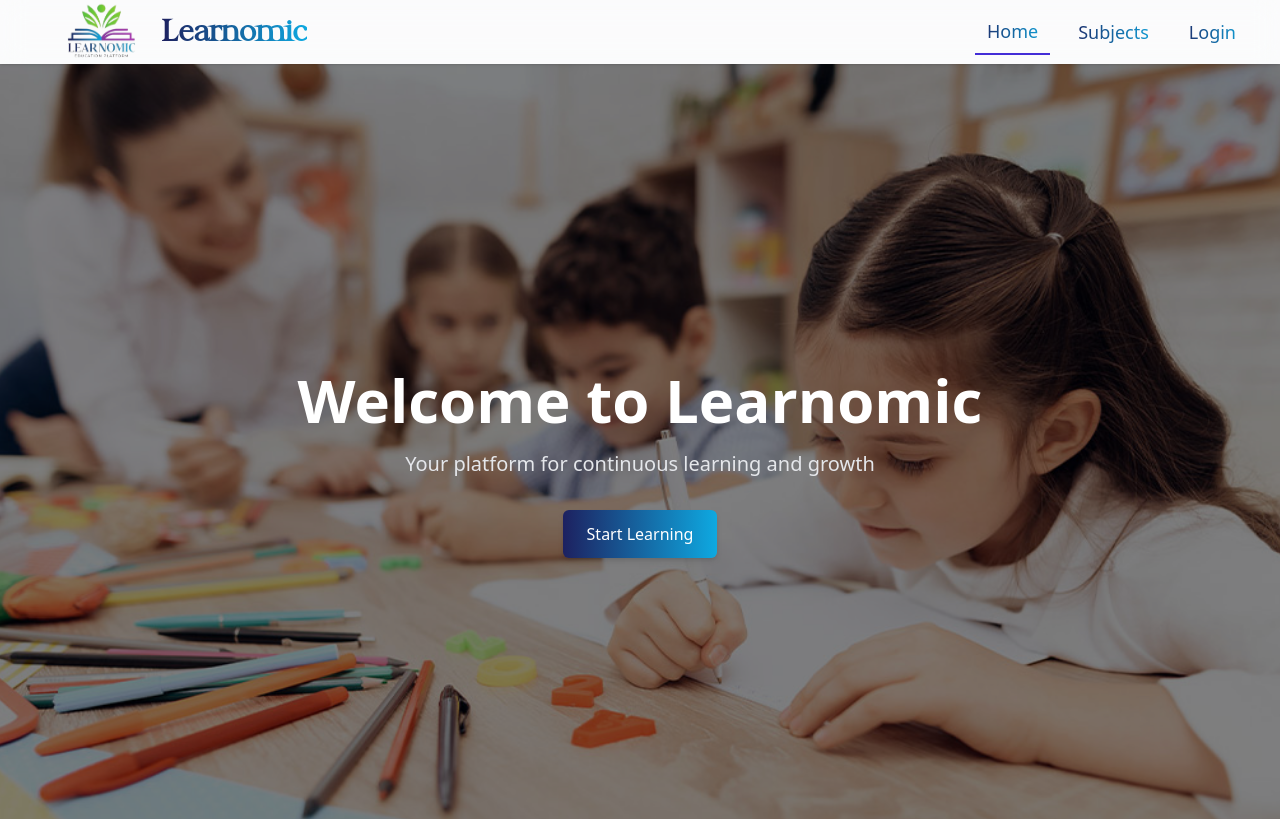
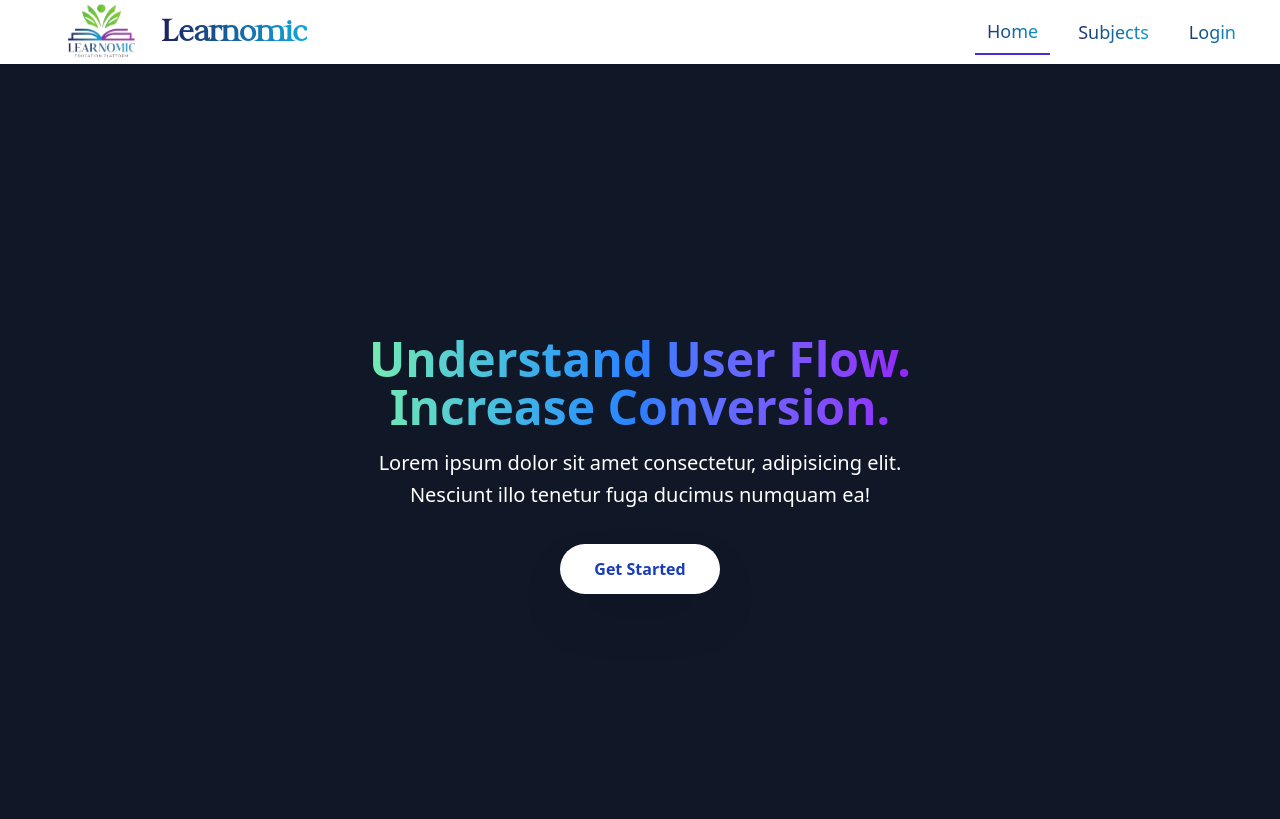
Before and after one commit to Learnomic/Vercel-frontend, a React (Vite) app: page / in a window 1280 px wide. Shown: the top 819 px of the page. Built offline with nearby package versions, Linux system fonts and the light colour scheme; what tailwindcss-animated would draw is missing.

Commit message:
hero section changed

```diff
--- a/src/App.tsx
+++ b/src/App.tsx
@@ -76,9 +76,7 @@ function App() {
             </ProtectedRoute>
           } />
           <Route path="/board-selection" element={
-            <ProtectedRoute>
               <BoardSelection />
-            </ProtectedRoute>
           } />
           <Route path="/watch" element={
             <ProtectedRoute>
--- a/src/components/Navbar.tsx
+++ b/src/components/Navbar.tsx
@@ -103,7 +103,7 @@ const Navbar: React.FC = () => {
   };
 
   return (
-    <header className="bg-transparent backdrop-blur-md bg-white/30 shadow-sm sticky top-0 z-50">
+    <header className="  bg-white shadow-sm sticky top-0 z-50">
       <div className="w-full mx-auto pr-3 sm:px-6 lg:px-8">
         <div className="flex justify-between h-16 items-center">
           <div className="flex-shrink-0 flex items-center">
--- a/src/pages/Home.tsx
+++ b/src/pages/Home.tsx
@@ -21,7 +21,7 @@ const Home: React.FC = () => {
 
   return (
     <div className="space-y-8 sm:space-y-12 animate-fade-down animate-once animate-duration-1000">
-      <section
+      {/* <section
         className="min-h-[100vh] sm:min-h-[80vh] sm:h-screen py-8 sm:py-10 bg-cover bg-center relative flex items-center justify-center text-center"
         style={{
           backgroundImage: `url(${backgroundImage})`,
@@ -45,15 +45,47 @@ const Home: React.FC = () => {
             >
               Start Learning
             </Link>
-            {/* <Link
-              to="/signup"
-              className="bg-white text-indigo-600 px-4 sm:px-6 py-2 sm:py-3 text-sm sm:text-base font-medium rounded-md shadow-md hover:shadow-lg hover:bg-gray-50 transition-all duration-300"
-            >
-              Sign Up Now
-            </Link> */}
+
           </div>
         </div>
-      </section>
+      </section> */}
+      <section className="bg-gray-900 text-white"
+        >
+  <div className="mx-auto max-w-screen-xl px-4 py-32 lg:flex lg:h-screen lg:items-center">
+    <div className="mx-auto max-w-3xl text-center">
+      <h1
+        className="bg-gradient-to-r from-green-300 via-blue-500 to-purple-600 bg-clip-text text-3xl font-extrabold text-transparent sm:text-5xl"
+      >
+        Understand User Flow.
+
+        <span className="sm:block"> Increase Conversion. </span>
+      </h1>
+
+      <p className="mx-auto mt-4 max-w-xl sm:text-xl/relaxed">
+        Lorem ipsum dolor sit amet consectetur, adipisicing elit. Nesciunt illo tenetur fuga ducimus
+        numquam ea!
+      </p>
+
+      <div className="mt-8 flex flex-wrap justify-center gap-4">
+        {/* <a
+          className="block w-full rounded-sm border border-blue-600 bg-blue-600 px-12 py-3 text-sm font-medium text-white hover:bg-transparent hover:text-white focus:ring-3 focus:outline-hidden sm:w-auto"
+          href="#"
+        >
+          Get Started
+        </a> */}
+        <button className="relative flex h-[50px] w-40 items-center justify-center overflow-hidden bg-white text-blue-800 font-bold  hover:text-white shadow-2xl transition-all before:absolute before:h-0 before:w-0 rounded-full before:rounded-full before:bg-blue-600 before:duration-700 before:ease-out hover:shadow-blue-600 hover:before:h-56 hover:before:w-56">
+                                <span className=" z-10"> Get Started</span>
+                            </button>
+        {/* <a
+          className="block w-full rounded-sm border border-blue-600 px-12 py-3 text-sm font-medium text-white hover:bg-blue-600 focus:ring-3 focus:outline-hidden sm:w-auto"
+          href="#"
+        >
+          Learn More
+        </a> */}
+      </div>
+    </div>
+  </div>
+</section>
 
       <section className="py-8 sm:py-12 bg-white">
         <div className="max-w-7xl mx-auto px-4 sm:px-6 lg:px-8">
--- a/src/pages/Login.tsx
+++ b/src/pages/Login.tsx
@@ -168,7 +168,7 @@ const Login: React.FC = () => {
                     value={formData.email}
                     onChange={handleChange}
                     disabled={isLoading}
-                    className="block w-full appearance-none rounded-md border border-gray-300 px-3 py-2 placeholder-gray-400 text-gray-900 shadow-[0_4px_20px_rgba(0,0,0,0.15)] focus:border-[#0EA9E1] focus:outline-none focus:ring-1 focus:ring-[#0EA9E1] sm:text-sm"
+                    className="block w-full appearance-none rounded-md border border-gray-300 px-3 py-2 placeholder-gray-400 text-gray-900  focus:border-[#0EA9E1] focus:outline-none focus:ring-1 focus:ring-blue-800 sm:text-sm"
                   />
                 </div>
 
@@ -183,7 +183,7 @@ const Login: React.FC = () => {
                     value={formData.password}
                     onChange={handleChange}
                     disabled={isLoading}
-                    className="block w-full appearance-none rounded-md border border-gray-300 px-3 py-2 placeholder-gray-400 text-gray-900 shadow-[0_4px_20px_rgba(0,0,0,0.15)] focus:border-[#0EA9E1] focus:outline-none focus:ring-1 focus:ring-[#0EA9E1] sm:text-sm"
+                    className="block w-full appearance-none rounded-md border border-gray-300 px-3 py-2 placeholder-gray-400 text-gray-900  focus:border-[#0EA9E1] focus:outline-none focus:ring-1 focus:ring-blue-800 sm:text-sm"
                   />
                 </div>
 
--- a/src/pages/SignUp.tsx
+++ b/src/pages/SignUp.tsx
@@ -1,7 +1,5 @@
 import React, { useState } from "react";
 import { Link, useNavigate } from "react-router-dom";
-import axios, { AxiosError } from "axios";
-import { authService } from "../services/apiServices";
 import logo from "../assets/learnomic.png";
 import sideImage from "../assets/sinupsideimage.jpg";
 
```
